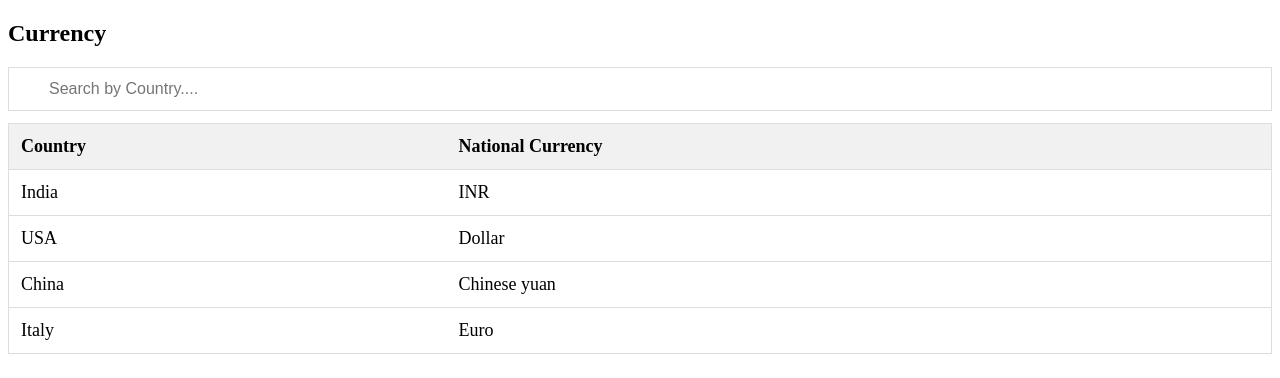
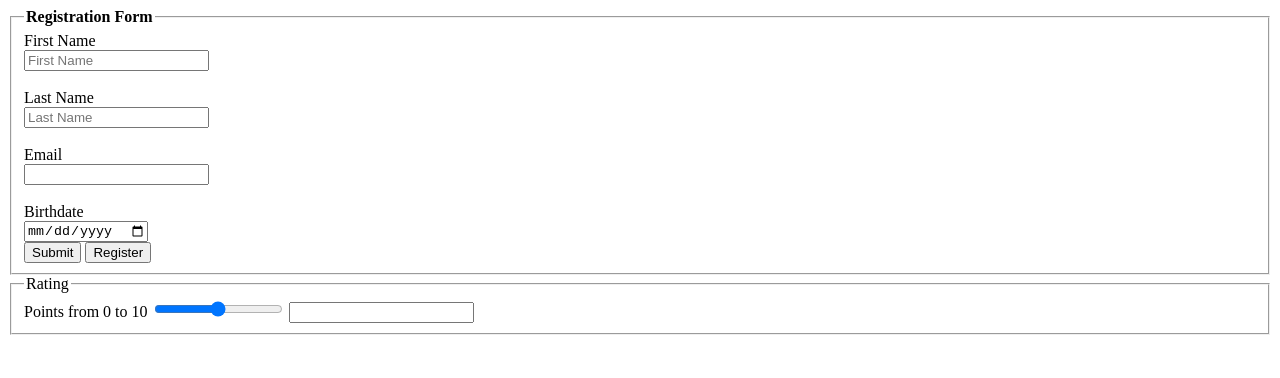
Before and after one commit to lavishjain36/make, a plain HTML site: page index.html in a window 1280 px wide. Drawn offline with Linux system fonts and the light colour scheme.

Commit message:
added html forms

```diff
--- a/index.html
+++ b/index.html
@@ -1,45 +1,57 @@
 <!DOCTYPE html>
-<html>
+<html lang="en">
   <head>
-    <link rel="stylesheet" href="style.css" />
+    <meta charset="UTF-8" />
+    <meta http-equiv="X-UA-Compatible" content="IE=edge" />
+    <meta name="viewport" content="width=device-width, initial-scale=1.0" />
+    <title>HTML FORMS PRACTICE</title>
   </head>
+  <body>
+    <div id="main">
+      <form action="https://www.guvi.in" method="get">
+        <fieldset>
+          <legend><b>Registration Form</b></legend>
 
-  <body>
-    <h2>Currency</h2>
+          <label for="fname">First Name</label><br />
+          <input
+            type="text"
+            id="fname"
+            name="fname"
+            placeholder="First Name"
+            required="required"
+          />
+          <br /><br />
 
-    <input
-      type="text"
-      id="myInput"
-      onkeyup="myFunction()"
-      placeholder="Search by Country...."
-    />
+          <label for="name">Last Name</label><br />
+          <input
+            type="text"
+            id="lname"
+            name="lname"
+            placeholder="Last Name"
+            required="required"
+          />
+          <br /><br />
 
-    <table id="myTable">
-      <tr class="header">
-        <th>Country</th>
-        <th>National Currency</th>
-      </tr>
+          <label for="mail">Email</label><br />
+          <input type="email" id="email" name="email" /><br><br>
 
-      <tr>
-        <td>India</td>
-        <td>INR</td>
-      </tr>
+          <label for="birthdate"></label>Birthdate</label><br />
+          <input type="date" id="birthdate" name="birthdate" /><br>
 
-      <tr>
-        <td>USA</td>
-        <td>Dollar</td>
-      </tr>
+          <button id="btn">Submit</button>
+          <input type="submit" value="Register">
+        </fieldset>
 
-      <tr>
-        <td>China</td>
-        <td>Chinese yuan</td>
-      </tr>
 
-      <tr>
-        <td>Italy</td>
-        <td>Euro</td>
-      </tr>
-    </table>
+        <fieldset>
+          <legend>Rating</legend>
+          <label for="points">Points from 0 to 10</label>
+
+          <input type="range" name="points" id="points" step="0.1" min="0" max="10" onchange="updateText(this.value)">
+          <input type="number" id="textinput" name="textinput">
+        </fieldset>
+      </form>
+    </div>
   </body>
   <script src="script.js"></script>
 </html>
--- a/script.js
+++ b/script.js
@@ -1,22 +1,4 @@
-function myFunction() {
-  var input, filter, table, tr, td, i;
-  input = document.getElementById("myInput");
-
-  filter = input.value.toUpperCase();
-
-  table = document.getElementById("myTable");
-
-  tr = table.getElementsByTagName("tr");
-
-  for (i = 0; i < tr.length; i++) {
-    td = tr[i].getElementsByTagName("td")[0];
-
-    if (td) {
-      if (td.innerHTML.toUpperCase().indexOf(filter) > -1) {
-        tr[i].style.display = "";
-      } else {
-        tr[i].style.display = "none";
-      }
-    }
-  }
+// 15 Minutes
+function updateText(val) {
+  document.getElementById("textinput").value = val;
 }
--- a/style.css
+++ /dev/null
@@ -1,35 +0,0 @@
-#myInput {
-  background-image: url("/img/search.png");
-
-  background-position: 5px 10px;
-  background-size: 40px;
-  background-repeat: no-repeat;
-  width: 100%;
-  box-sizing: border-box;
-  font-size: 16px;
-  padding: 12px 20px 12px 40px;
-  border: 1px solid #ddd;
-  margin-bottom: 12px;
-}
-
-#myTable {
-  border-collapse: collapse;
-  width: 100%;
-  border: 1px solid #ddd;
-  font-size: 18px;
-}
-
-#myTable th,
-#myTable td {
-  text-align: left;
-  padding: 12px;
-}
-
-#myTable tr {
-  border-bottom: 1px solid #ddd;
-}
-
-#myTable tr.header,
-#myTable tr:hover {
-  background-color: #f1f1f1;
-}
```
